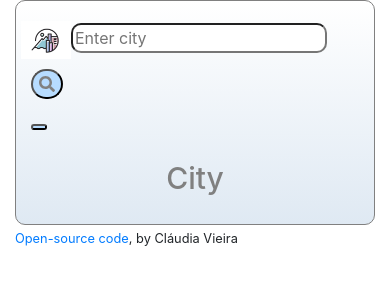
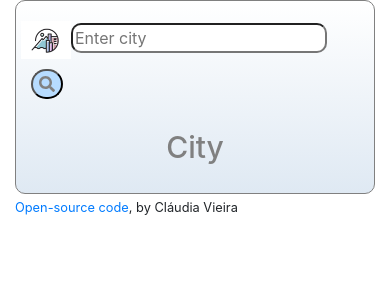
Before and after one commit to Claudia-Vieira/final-project-weather-app, a React (Create React App) app: page / in a window 390 px wide. Shown: the top 300 px of the page. Built offline with nearby package versions, Linux system fonts and the light colour scheme; no server answers.

Commit message:
one more deleted feature

```diff
--- a/src/SearchForm.js
+++ b/src/SearchForm.js
@@ -93,11 +93,6 @@ export default function SearchForm () {
         </button>
       </form>
     </div>
-    <div className="col-xs-4">
-      <button id="currentLocation">
-      <FontAwesomeIcon icon="map-marker-alt" id="mapMarkerIcon"/>
-      </button>
-    </div>
     <div className="col-12">
       <h5 id="currentCity">{currentCity}</h5>
     </div>
```
